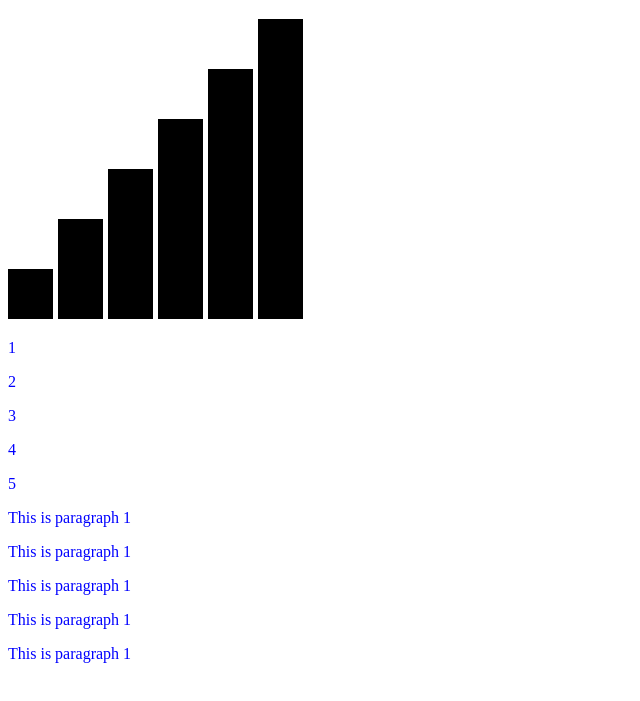
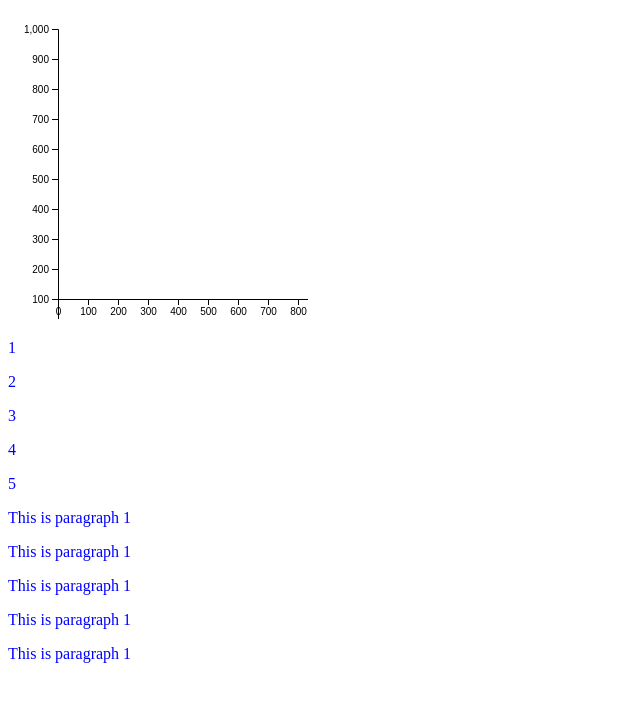
Before and after one commit to Mackenson/d3Demo, a website: page index.html in a window 1280 px wide. Shown: the part 61-762 px from the top of the page, without its empty margins (0-640 px from the left). Drawn offline with nearby package versions, Linux system fonts and the light colour scheme.

Commit message:
created axes with d3.js

```diff
--- /dev/null
+++ b/axes.js
@@ -0,0 +1,33 @@
+var weeks = ['week', 'week2', 'week3', 'week4', 'week5'];
+var amount = [0, 200, 400, 600, 800, 1000];
+
+var svgWidth = 300,
+    svgHeight= 300,
+    barPadding = 5;
+
+// var barWidth = (svgWidth / dataset.length);
+
+var svg = d3.select('svg')
+    .attr('width', svgWidth)
+    .attr('height', svgHeight);
+
+var xScale = d3.scaleLinear()
+    .domain([0, d3.max(amount)])
+    .range([0, svgWidth]);
+
+var yScale = d3.scaleLinear()
+    .domain([0, d3.max(amount)])
+    .range([svgHeight, 0]);
+
+var x_axis = d3.axisBottom().scale(xScale);
+var y_axis = d3.axisLeft().scale(yScale);
+
+svg.append('g')
+   .attr('transform', 'translate(50, 10)')
+   .call(y_axis);
+
+var xAxistranlate = svgHeight - 20;
+
+svg.append('g')
+   .attr('transform', 'translate(50 '+ xAxistranlate +')')
+   .call(x_axis);
--- a/index.html
+++ b/index.html
@@ -11,7 +11,8 @@
     <svg class="bar-chart"></svg>
 
     <script src="https://d3js.org/d3.v5.min.js"></script>
-    <script src="scale.js"></script>
+    <script src="axes.js"></script>
+    <!-- <script src="scale.js"></script> -->
     <!-- <script src="barchart.js"></script> -->
     <script src="dataLoadingAndBinding.js"></script>
     <script src="domManipulation.js"></script>
```
